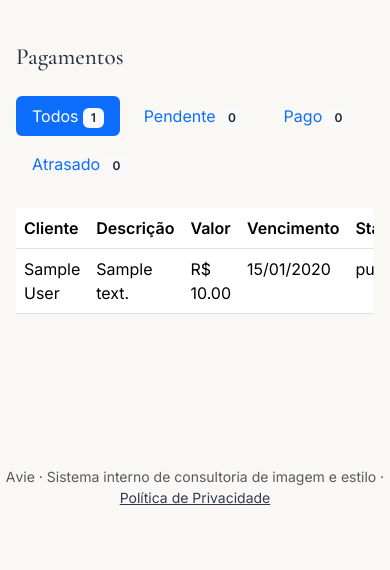
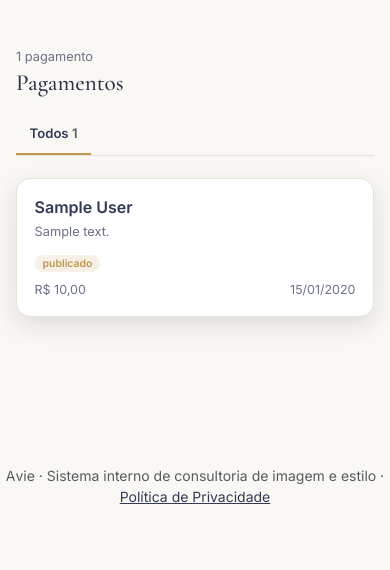
Before and after one commit to rocoutinho/avie-app, a Flask app: page /painel/pagamentos/ in a window 390 px wide. Shown: the top 570 px of the page. Run offline with Flask 3, Linux system fonts and the light colour scheme; a user stored in the database is signed in; tables that the repository leaves empty hold one stand-in row (values such as "Sample post"); some libraries are stand-ins or nearby versions.

Commit message:
Keep Conteúdo's tabs on one line and bring Pagamentos onto the brand system (#84)
Conteúdo (.admin-bs-tabs): Bootstrap's .nav defaults to flex-wrap: wrap,
so the 3rd tab dropped to its own line on narrow screens instead of
scrolling. Forced nowrap + horizontal scroll, matching how every other
tab/tracker strip in the admin already behaves.

Pagamentos (payments_list.html) had never been touched by the redesign —
same raw Bootstrap nav-pills blue and table-only layout Agenda and
Clientes had before their fixes. Applied the same treatment: status filter
as single-line underline tabs (only listing statuses with a result),
mobile cards / desktop table split, and comma-decimal currency formatting
consistent with the rest of the admin.


Claude-Session: https://claude.ai/code/session_017Zi1aPN9nMStgdhVAR4tYw

Co-authored-by: Claude <noreply@anthropic.com>

```diff
--- a/static/css/style.css
+++ b/static/css/style.css
@@ -1688,6 +1688,8 @@ h1, h2, h3, .font-serif {
    direto; isso só sobrescreve a cor azul padrão do Bootstrap. */
 .admin-bs-tabs {
   border-bottom: 1px solid var(--avie-border);
+  flex-wrap: nowrap;
+  overflow-x: auto;
 }
 
 .admin-bs-tabs .nav-link {
@@ -1699,6 +1701,7 @@ h1, h2, h3, .font-serif {
   font-weight: 600;
   color: var(--avie-text-muted);
   background: transparent;
+  white-space: nowrap;
 }
 
 .admin-bs-tabs .nav-link:hover {
--- a/templates/payments_list.html
+++ b/templates/payments_list.html
@@ -1,26 +1,43 @@
 {% extends "admin_base.html" %}
 {% block title %}Pagamentos{% endblock %}
 {% block admin_content %}
-<div class="d-flex justify-content-between align-items-center mb-4 flex-wrap gap-3">
-  <h1 class="h3 mb-0">Pagamentos</h1>
+<div class="d-flex justify-content-between align-items-center mb-1 flex-wrap gap-3">
+  <div>
+    <p class="admin-hub-meta mb-1">{{ counts['all'] }} pagamento{{ "s" if counts['all'] != 1 else "" }}</p>
+    <h1 class="h3 mb-0">Pagamentos</h1>
+  </div>
 </div>
 
-<ul class="nav nav-pills mb-4 flex-wrap gap-2">
-  <li class="nav-item">
-    <a class="nav-link {% if not active_status %}active{% endif %}" href="{{ url_for('payments.list_payments') }}">
-      Todos <span class="badge bg-light text-dark">{{ counts['all'] }}</span>
-    </a>
-  </li>
+<div class="admin-hub-tabs mt-3">
+  <a href="{{ url_for('payments.list_payments') }}"{% if not active_status %} class="is-active"{% endif %}>Todos <span class="text-muted">{{ counts['all'] }}</span></a>
   {% for key, label in PAYMENT_STATUSES %}
-  <li class="nav-item">
-    <a class="nav-link {% if active_status == key %}active{% endif %}" href="{{ url_for('payments.list_payments', status=key) }}">
-      {{ label }} <span class="badge bg-light text-dark">{{ counts[key] }}</span>
-    </a>
-  </li>
+  {% if counts[key] %}
+  <a href="{{ url_for('payments.list_payments', status=key) }}"{% if active_status == key %} class="is-active"{% endif %}>{{ label }} <span class="text-muted">{{ counts[key] }}</span></a>
+  {% endif %}
   {% endfor %}
-</ul>
+</div>
 
-<div class="table-responsive">
+{% if not payments %}
+<div class="admin-card text-center py-5">
+  <p class="mb-0 fw-semibold">Nenhum pagamento encontrado.</p>
+</div>
+{% else %}
+
+<div class="d-lg-none">
+  {% for p in payments %}
+  <a href="{{ url_for('clients.detail', client_id=p.client_id) }}" class="admin-client-card">
+    <div class="admin-client-card-name">{{ p.client.full_name }}</div>
+    <div class="admin-client-card-service">{{ p.description }}</div>
+    <span class="admin-spotlight-badge" style="margin:0;">{{ label_for(PAYMENT_STATUSES, p.status) }}</span>
+    <div class="admin-client-card-foot">
+      <span>R$ {{ "%.2f"|format(p.amount)|replace(".", ",") }}</span>
+      <span>{{ p.due_date.strftime('%d/%m/%Y') if p.due_date else "sem vencimento" }}</span>
+    </div>
+  </a>
+  {% endfor %}
+</div>
+
+<div class="table-responsive d-none d-lg-block">
   <table class="table bg-white">
     <thead>
       <tr>
@@ -36,14 +53,13 @@
       <tr class="cursor-pointer" onclick="window.location='{{ url_for('clients.detail', client_id=p.client_id) }}'" style="cursor:pointer;">
         <td>{{ p.client.full_name }}</td>
         <td>{{ p.description }}</td>
-        <td>R$ {{ "%.2f"|format(p.amount) }}</td>
+        <td>R$ {{ "%.2f"|format(p.amount)|replace(".", ",") }}</td>
         <td>{{ p.due_date.strftime('%d/%m/%Y') if p.due_date else "—" }}</td>
-        <td>{{ label_for(PAYMENT_STATUSES, p.status) }}</td>
+        <td><span class="admin-spotlight-badge" style="margin:0;">{{ label_for(PAYMENT_STATUSES, p.status) }}</span></td>
       </tr>
-      {% else %}
-      <tr><td colspan="5" class="text-muted text-center py-4">Nenhum pagamento encontrado.</td></tr>
       {% endfor %}
     </tbody>
   </table>
 </div>
+{% endif %}
 {% endblock %}
```
Also changed, not shown: tests/test_basic.py (+7 -4 lines).
